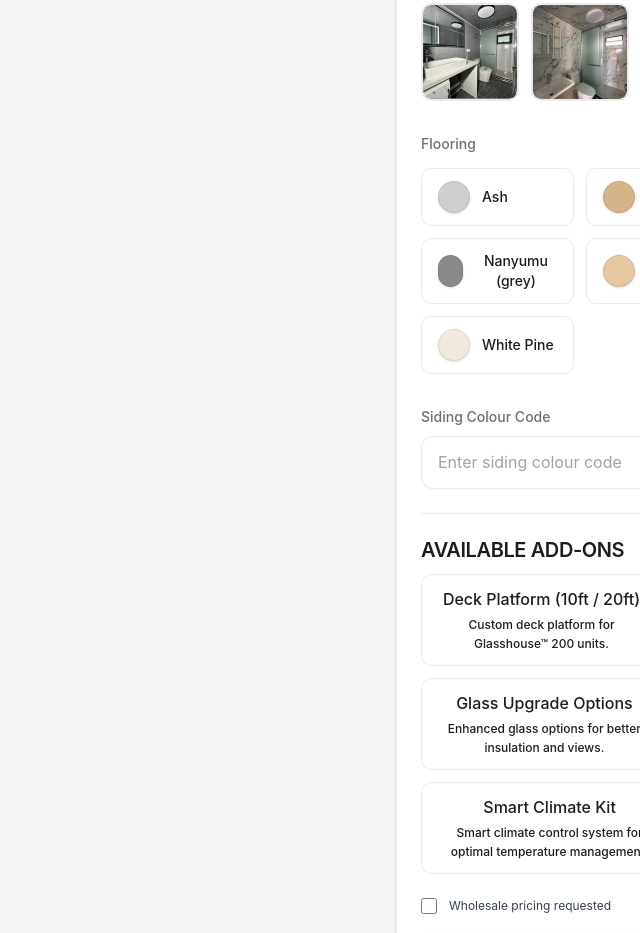
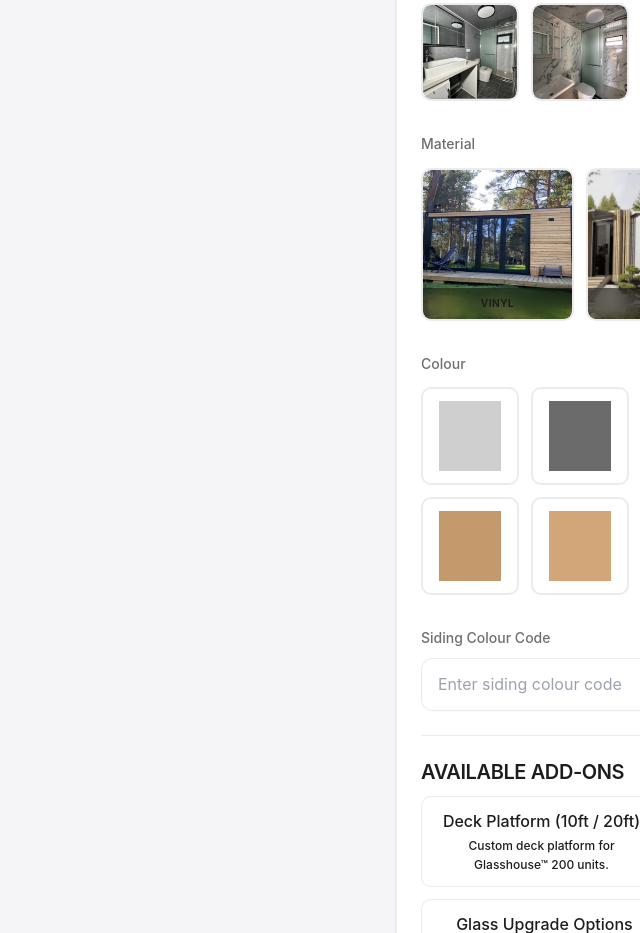
Before and after one commit to justinumailed-create/talishouse-clean, a Next.js app: page /glasshouse in a window 1280 px wide. Shown: the part 860-1793 px from the top of the page, without its empty margins (640-1280 px from the left). Built offline with nearby package versions, Linux system fonts and the light colour scheme; no server answers; the database is empty.

Commit message:
refactor: flooring configurator with material selector + colour swatches (matches kitchen/bath style)

```diff
--- a/components/ProductConfigurator.tsx
+++ b/components/ProductConfigurator.tsx
@@ -26,16 +26,18 @@ const bathOptions = [
   { id: "TL06", label: "Option 6", image: "/images/bath/TL06.png" },
 ];
 
-const flooringOptions = [
-  { name: "Ash", color: "#cfcfcf" },
-  { name: "Palm", color: "#d6b48a" },
-  { name: "Nanyumu (grey)", color: "#8a8a8a" },
-  { name: "Maple", color: "#e5c7a1" },
-  { name: "White Pine", color: "#f1e9dc" }
+const flooringMaterials = [
+  { id: "vinyl", label: "Vinyl", image: "/images/glasshouse-200.jpeg" },
+  { id: "spc", label: "SPC", image: "/images/talishouse-420.png" },
 ];
 
-console.log("Kitchen options:", kitchenOptions);
-console.log("Bath options:", bathOptions);
+const flooringColors = [
+  { id: "ash", color: "#cfcfcf" },
+  { id: "grey", color: "#6b6b6b" },
+  { id: "pine", color: "#f2e6d8" },
+  { id: "palm", color: "#c49a6c" },
+  { id: "maple", color: "#d2a679" },
+];
 
 interface ProductConfiguratorProps {
   selectedOptions: Record<string, string>;
@@ -46,12 +48,14 @@ function OptionCard({
   image,
   alt,
   isSelected,
-  onClick
+  onClick,
+  showLabel
 }: {
   image?: string;
   alt: string;
   isSelected: boolean;
   onClick: () => void;
+  showLabel?: boolean;
 }) {
   if (!image) {
     return (
@@ -89,6 +93,48 @@ function OptionCard({
         fill
         className="object-cover"
         unoptimized={true}
+      />
+      {showLabel && (
+        <div className="absolute inset-x-0 bottom-0 bg-black/50 backdrop-blur-sm p-2">
+          <span className="text-[10px] uppercase tracking-wider font-bold text-white block text-center">
+            {alt}
+          </span>
+        </div>
+      )}
+      {isSelected && (
+        <div className="absolute top-2 right-2 w-6 h-6 bg-[#0070ba] rounded-full flex items-center justify-center shadow-lg border-2 border-white">
+          <svg className="w-3 h-3 text-white" fill="none" stroke="currentColor" viewBox="0 0 24 24">
+            <path strokeLinecap="round" strokeLinejoin="round" strokeWidth={3} d="M5 13l4 4L19 7" />
+          </svg>
+        </div>
+      )}
+    </button>
+  );
+}
+
+function ColorSwatch({
+  color,
+  isSelected,
+  onClick
+}: {
+  color: string;
+  isSelected: boolean;
+  onClick: () => void;
+}) {
+  return (
+    <button
+      onClick={onClick}
+      className={`
+        relative aspect-square rounded-xl overflow-hidden border-2 transition-all duration-200
+        ${isSelected
+          ? "border-[#0070ba] ring-2 ring-[#0070ba]/30 scale-[1.02]"
+          : "border-gray-200 hover:border-gray-400 hover:scale-[1.01]"
+        }
+      `}
+    >
+      <div
+        className="w-full h-full"
+        style={{ backgroundColor: color }}
       />
       {isSelected && (
         <div className="absolute top-2 right-2 w-6 h-6 bg-[#0070ba] rounded-full flex items-center justify-center shadow-lg border-2 border-white">
@@ -158,26 +204,34 @@ export function ProductConfigurator({ selectedOptions, onOptionChange }: Product
         </div>
       </div>
 
-      {/* FLOORING - VISUAL SELECTOR */}
+      {/* FLOORING - MATERIAL SECTION */}
       <div className="space-y-3">
-        <p className="text-sm font-medium text-gray-900">Flooring</p>
+        <p className="text-sm font-medium text-gray-900">Material</p>
         <div className="grid grid-cols-2 gap-3">
-          {flooringOptions.map((item) => (
-            <button
-              key={item.name}
-              onClick={() => onOptionChange("Flooring Colour", item.name)}
-              className={`flex items-center gap-3 p-4 rounded-xl border transition duration-200 ${
-                selectedOptions["Flooring Colour"] === item.name
-                  ? "border-[#0070ba] bg-[#0070ba]/5"
-                  : "border-gray-200 bg-white hover:border-gray-400"
-              }`}
-            >
-              <div
-                className="w-8 h-8 rounded-full border shadow-sm"
-                style={{ background: item.color }}
-              />
-              <span className="text-sm font-medium text-gray-700">{item.name}</span>
-            </button>
+          {flooringMaterials.map((material) => (
+            <OptionCard
+              key={material.id}
+              image={material.image}
+              alt={material.label}
+              isSelected={selectedOptions["Flooring Material"] === material.id}
+              onClick={() => onOptionChange("Flooring Material", material.id)}
+              showLabel={true}
+            />
+          ))}
+        </div>
+      </div>
+
+      {/* FLOORING - COLOUR SECTION (VISUAL ONLY) */}
+      <div className="space-y-3">
+        <p className="text-sm font-medium text-gray-900">Colour</p>
+        <div className="grid grid-cols-3 gap-3">
+          {flooringColors.map((color) => (
+            <ColorSwatch
+              key={color.id}
+              color={color.color}
+              isSelected={selectedOptions["Flooring Colour"] === color.id}
+              onClick={() => onOptionChange("Flooring Colour", color.id)}
+            />
           ))}
         </div>
       </div>
```
